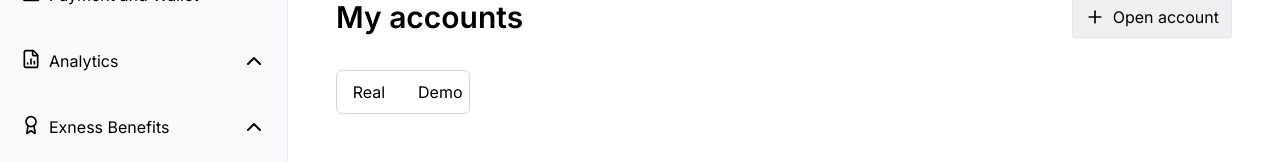
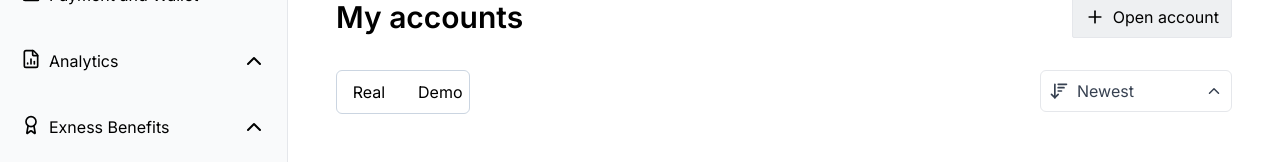
Before and after one commit to DipTheBeginner/Exness, a Next.js app in the folder apps/web/: page /dashboard/myaccount in a window 1280 px wide. Shown: the part 169-331 px from the top of the page. Built offline with nearby package versions, Linux system fonts and the light colour scheme; sample sign-in values are in the browser's storage.

Commit message:
Sort drop down

```diff
--- a/apps/web/src/components/SortDopDown.tsx
+++ b/apps/web/src/components/SortDopDown.tsx
@@ -1,10 +1,142 @@
 "use client"
+
+import {
+  ArrowDown01,
+  ArrowDownAZ,
+  ArrowDownWideNarrow,
+  ArrowUpNarrowWide,
+  ChevronUp
+} from "lucide-react";
+
+import { useEffect, useRef, useState } from "react"
 
 
 
 
 
 
-export default function SortDopDown(){
+export default function SortDopDown() {
+
+
+
+
+  const containerRef = useRef<HTMLDivElement>(null);
+
+
+  const options = [
+    { label: "Newest", icon: ArrowDownWideNarrow },
+    { label: "Oldest", icon: ArrowUpNarrowWide },
+    { label: "Free margin", icon: ArrowDown01 },
+    { label: "Nickname", icon: ArrowDownAZ },
+  ];
+
+  const [selected, setSelected] = useState(options[0])
+  const [isOpen, setIsOpen] = useState(false);
+  const [focusedIndex, setFocusedIndex] = useState<number | null>(null);
+
+  useEffect(() => {
+    function handleClickOutside(event: MouseEvent) {
+      if (
+        containerRef.current &&
+        !containerRef.current.contains(event.target as Node)
+      ) {
+        setIsOpen(false);
+      }
+    }
+
+    document.addEventListener("mousedown", handleClickOutside);
+    return () =>
+      document.removeEventListener("mousedown", handleClickOutside);
+  }, []);
+
+
+  function handleKeyDown(e: React.KeyboardEvent) {
+    if (!isOpen && (e.key === "Enter" || e.key === " ")) {
+      setIsOpen(true);
+      return;
+    }
+
+    if (!isOpen) return;
+
+    if (e.key === "ArrowDown") {
+      e.preventDefault();
+      setFocusedIndex((prev) =>
+        prev === null || prev === options.length - 1 ? 0 : prev + 1
+      );
+    }
+
+    if (e.key === "ArrowUp") {
+      e.preventDefault();
+      setFocusedIndex((prev) =>
+        prev === null || prev === 0 ? options.length - 1 : prev - 1
+      );
+    }
+
+    if (e.key === "Enter" && focusedIndex !== null) {
+      setSelected(options[focusedIndex]);
+      setIsOpen(false);
+      setFocusedIndex(null);
+    }
+
+    if (e.key === "Escape") {
+      setIsOpen(false);
+      setFocusedIndex(null);
+    }
+  }
+
+
+
+  return (
+
+    <div
+      ref={containerRef}
+      tabIndex={0}
+      onKeyDown={handleKeyDown}
+      className="relative w-48 outline-none"
+    >
+
+      <div onClick={() => setIsOpen(!isOpen)}
+        className="flex justify-between items-center gap-2 text-gray-700 font-thin border rounded-md p-2 cursor-pointer hover:bg-[#EEF0F2]">
+        <div className="flex gap-2 items-center">
+          <selected.icon size={20} />
+          <span>{selected.label}</span>
+        </div>
+
+        <ChevronUp size={18}
+          className={`transition-transform ${isOpen ? "rotate-180" : ""}`}
+        />
+
+      </div>
+
+
+      {isOpen && (
+
+        <div className="absolute mt-1 w-full flex flex-col gap-1 border rounded-md bg-white shadow-sm z-10">
+          {options.map((option, index) => (
+            <div
+              key={option.label}
+              onClick={() => {
+                setSelected(option);
+                setIsOpen(false);
+                setFocusedIndex(null);
+              }}
+
+              className={`flex gap-2 text-gray-700 font-thin border-transparent cursor-pointer rounded-md p-2
+                ${selected.label === option.label ? "bg-[#EEF0F2]" : "hover:bg-[#EEF0F2]"}
+                ${focusedIndex === index ? "bg-[#EEF0F2]" : ""}`}
+            >
+
+              <option.icon size={20} />
+              <span>{option.label}</span>
+
+            </div>
+          ))}
+        </div>
+      )}
+
+
+
+    </div>
+  )
 
 }
```
